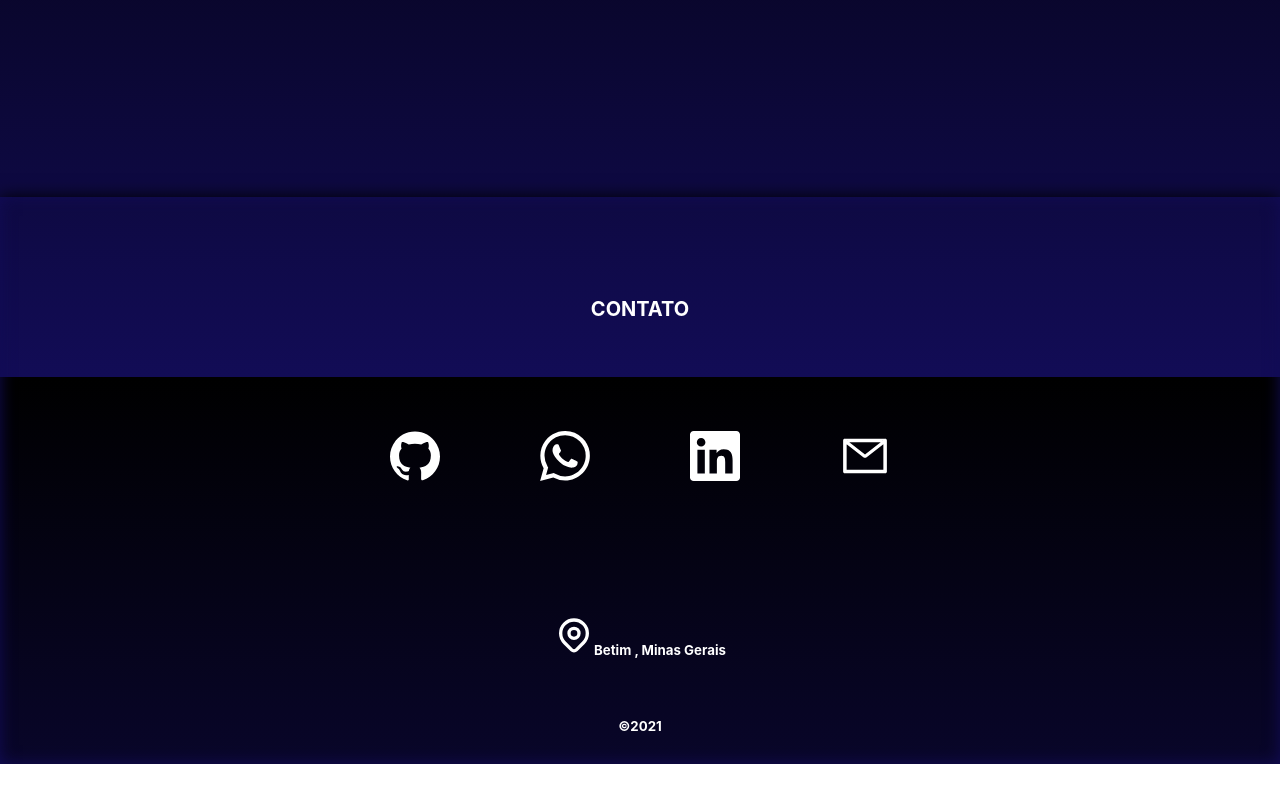
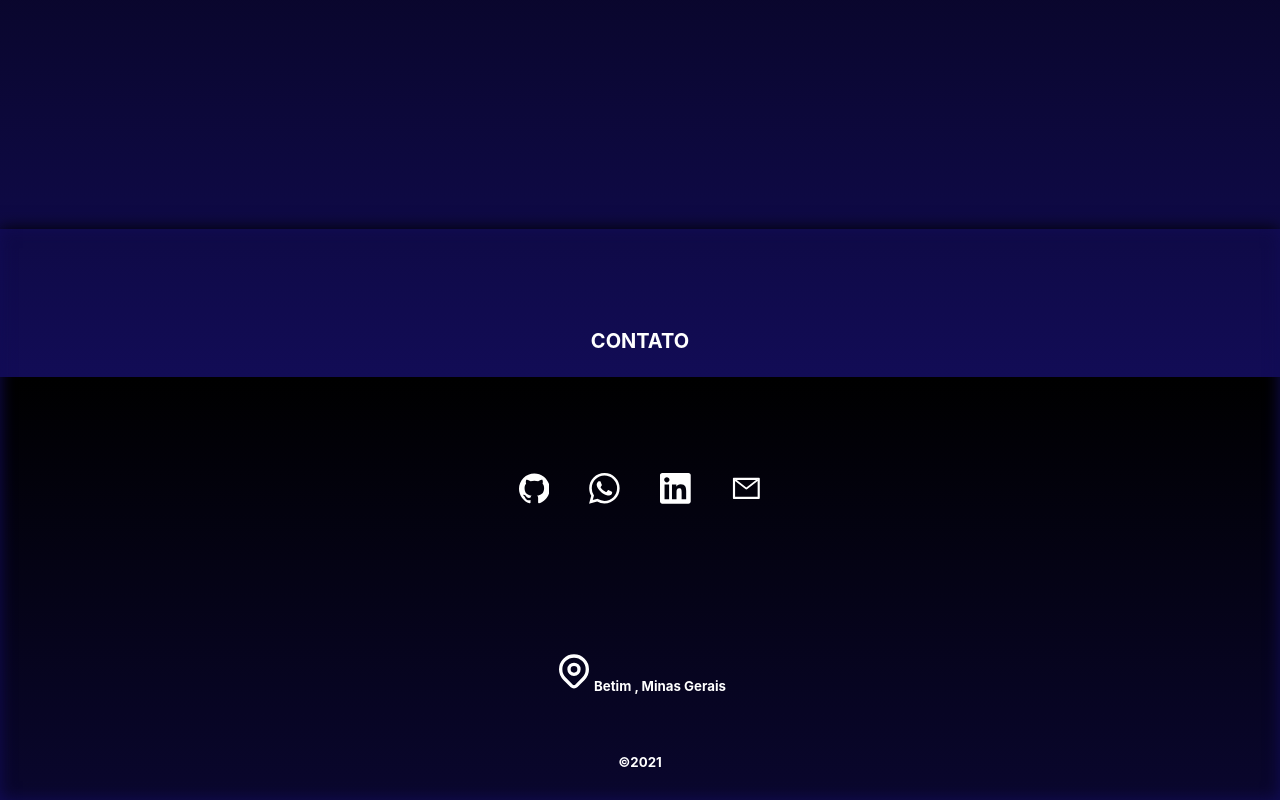
Before and after one commit to vitorSilva95/my-portfolio, a React (Create React App) app: page / in a window 1280 px wide. Shown: the part 3623-4423 px from the top of the page. Before the commit the page ends 4387 px from the top, so only its background shows below. Built offline with nearby package versions, Linux system fonts and the light colour scheme.

Commit message:
style: font-size in icons

```diff
--- a/src/components/footer/styled.js
+++ b/src/components/footer/styled.js
@@ -27,7 +27,7 @@ export const ContainerFooter = styled.footer`
     li {
       text-align:center;
       list-style: none;
-      padding:10px 50px;
+      margin:20px;
     }
 `;
 
@@ -41,6 +41,7 @@ export const Link = styled.a`
   text-decoration:none;
   cursor:pointer;
   color:white;
+  font-size:max(25px,2.4vw );
 `;
 
 export const P = styled.p`
--- a/src/components/projectCard/styled.js
+++ b/src/components/projectCard/styled.js
@@ -6,6 +6,7 @@ export const ContainerCard = styled.div`
   text-align:center;
   align-items:center;
   border: 2px solid black;
+  padding:5px;
   margin:20px;
   font-size: max(13px, 1vw);
   box-shadow: inset 0 0 1em #120c56, 0 0 1em black;
--- a/src/components/stackCard/styled.js
+++ b/src/components/stackCard/styled.js
@@ -17,6 +17,14 @@ export const CardContainer = styled.div`
       }
     }
 
+    div {
+      font-size:max(30px,2.4vw);
+    }
+
+    h5 {
+      font-size:max(13px,0.74vw);
+    }
+
     span {
       width: 100%;
       height: 3px;
--- a/src/components/stackList/index.jsx
+++ b/src/components/stackList/index.jsx
@@ -16,16 +16,16 @@ import { StackCard } from '../stackCard';
 export const Stacks = () => {
   return (
     <ContainerStacks>
-      <StackCard icon={<SiJavascript size={50} />} name="JavaScript" />
-      <StackCard icon={<SiReact size={50} />} name="React" />
-      <StackCard icon={<SiCss3 size={50} />} name="CSS" />
-      <StackCard icon={<SiRedux size={50} />} name="Redux e Context" />
-      <StackCard icon={<SiMysql size={50} />} name="Mysql" />
-      <StackCard icon={<SiDocker size={50} />} name="Docker" />
-      <StackCard icon={<SiTypescript size={50} />} name="TypeScript" />
-      <StackCard icon={<FaNodeJs size={50} />} name="NodeJS" />
-      <StackCard icon={<SiExpress size={50} />} name="Express" />
-      <StackCard icon={<SiMongodb size={50} />} name="MongoDB" />
+      <StackCard icon={<SiJavascript />} name="JavaScript" />
+      <StackCard icon={<SiReact />} name="React" />
+      <StackCard icon={<SiCss3 />} name="CSS" />
+      <StackCard icon={<SiRedux />} name="Redux e Context" />
+      <StackCard icon={<SiMysql />} name="Mysql" />
+      <StackCard icon={<SiDocker />} name="Docker" />
+      <StackCard icon={<SiTypescript />} name="TypeScript" />
+      <StackCard icon={<FaNodeJs />} name="NodeJS" />
+      <StackCard icon={<SiExpress />} name="Express" />
+      <StackCard icon={<SiMongodb />} name="MongoDB" />
     </ContainerStacks>
   );
 };
--- a/src/data/data.js
+++ b/src/data/data.js
@@ -57,20 +57,20 @@ export const dataNavigation = [
 
 export const dataIcons = [
   {
-    icon: <SiGithub size={50} />,
+    icon: <SiGithub />,
     url: 'https://github.com/vitorSilva95',
   },
 
   {
-    icon: <SiWhatsapp size={50} />,
+    icon: <SiWhatsapp />,
     url: 'https://web.whatsapp.com/send?phone=5531999325928"',
   },
   {
-    icon: <SiLinkedin size={50} />,
+    icon: <SiLinkedin />,
     url: 'https://www.linkedin.com/in/vitor-oliveira-silva-dev/',
   },
   {
-    icon: <AiOutlineMail size={50} />,
+    icon: <AiOutlineMail />,
     url: 'vitor.o.silva95@gmail.com',
   },
 ];
```
